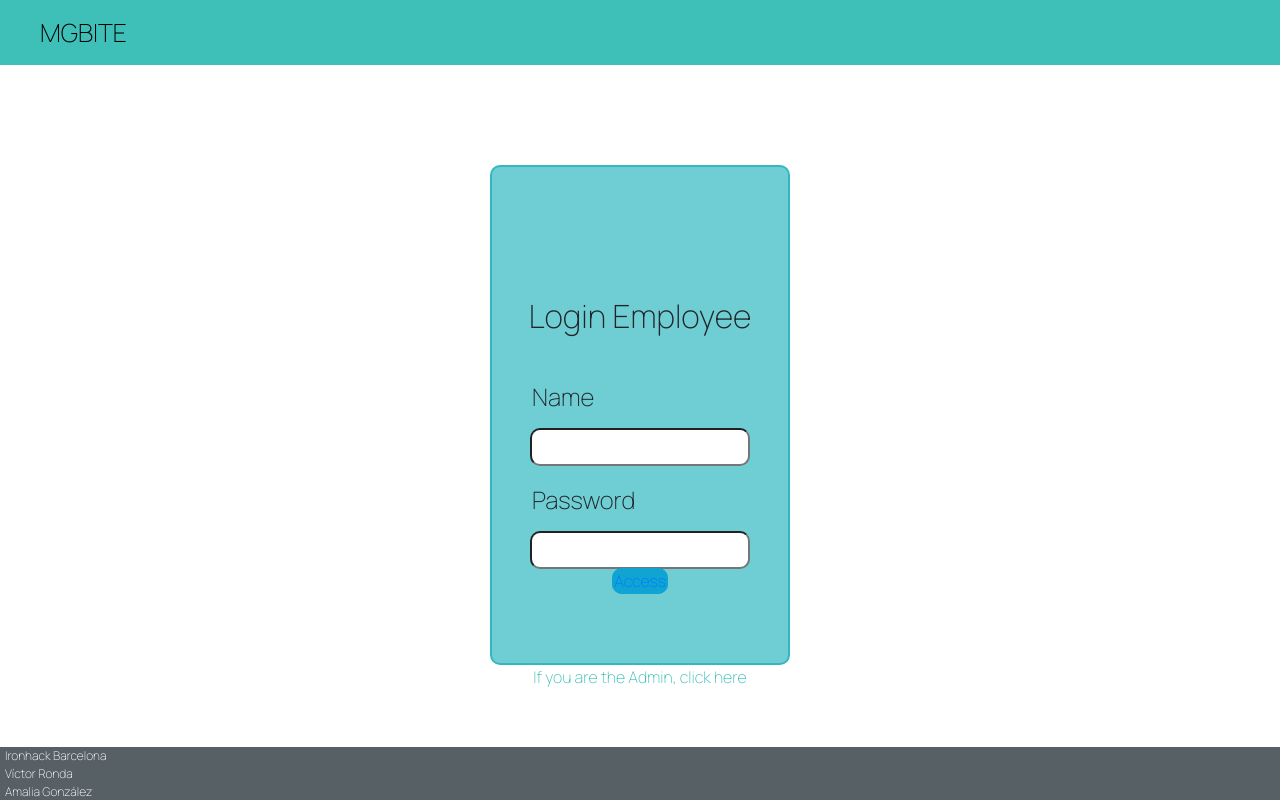
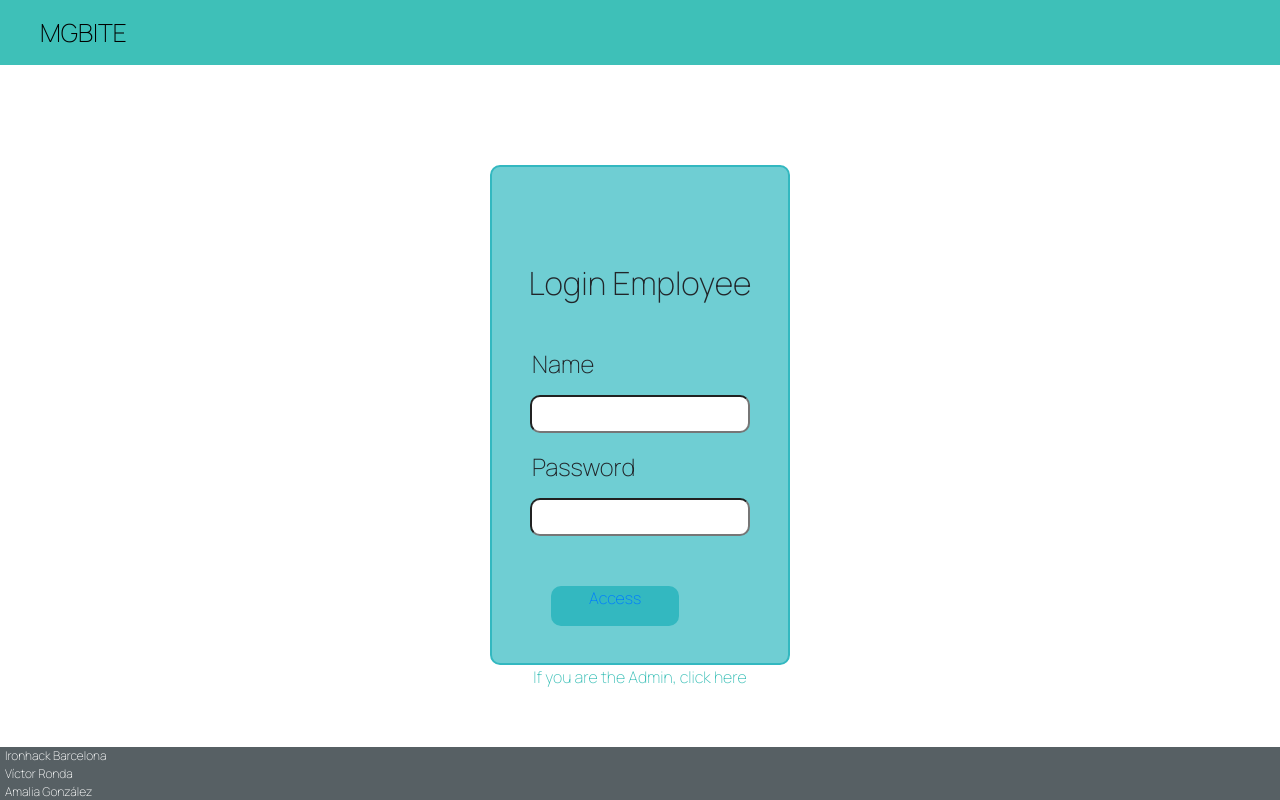
Before and after one commit to victorronda/project_3, a React (Create React App) app in the folder frontend/auth-client-boilerplate/: page /employees/login in a window 1280 px wide. Built offline with nearby package versions, Linux system fonts and the light colour scheme; no server answers.

Commit message:
FINALLY DONE

```diff
--- a/frontend/auth-client-boilerplate/src/App.css
+++ b/frontend/auth-client-boilerplate/src/App.css
@@ -257,8 +257,9 @@
   border: #33B8C0;
   border-radius: 10px;
   height: 40px;
-  width: 100px;
+  width: 10vw;
   margin-top: 50px;
+  margin-left: 20%
 }
 
 /* Signup */
--- a/frontend/auth-client-boilerplate/src/components/Particulares/admin/MyTable.js
+++ b/frontend/auth-client-boilerplate/src/components/Particulares/admin/MyTable.js
@@ -22,9 +22,7 @@ const MyTable = () => {
         }
     };
 
-    const handleClickEdit = (e) => { // Hacer que renderice al hableFormSubmit
-        e.preventDefault()
-    }
+
 
     useEffect(() => {
 		showAll();
@@ -35,20 +33,9 @@ const MyTable = () => {
         setTables(showTables);
     }
 
-    return (
-        <div>
-        <Navbar/>
-        <div>
-            <div>
-					{tables.length > 0 ? <div className="contEdit">
-                                            <div className="editTables">
-                                            <h2>You have {tables.length} tables</h2>
-                                            </div>
-                                            <div className="btn-box">
-                                            <button className="nobutton btn-edit" onClick={(e) => handleClickEdit(e)}><h3>Edit</h3></button>
-                                            </div>
-                                        </div> :
-                                        <div className="pageTable">
+
+    const formTable = (
+        <div className="pageTable">
                                         <form className="formuTable" onSubmit={(e) => handleFormSubmit(e)}>
                                             <div className="title">
                                                 <label><h2>How many tables do you have?</h2></label>
@@ -67,6 +54,29 @@ const MyTable = () => {
                                             </div>
                                         </form>
                                      </div>
+    )
+
+    const handleClickEdit = (e) => { // Hacer que renderice al hableFormSubmit
+        e.preventDefault()
+       if(tables.lenght > 0){
+           return formTable
+       }
+    }
+
+    return (
+        <div>
+        <Navbar/>
+        <div>
+            <div>
+					{tables.length > 0 ? <div className="contEdit">
+                                            <div className="editTables">
+                                            <h2>You have {tables.length} tables</h2>
+                                            </div>
+                                            <div className="btn-box">
+                                            <button className="nobutton btn-edit" onClick={(e) => handleClickEdit(e)}><h3>Edit</h3></button>
+                                            </div>
+                                        </div> :
+                                        formTable
                                      }
             </div>
 
--- a/frontend/auth-client-boilerplate/src/pages/FinalMessage.js
+++ b/frontend/auth-client-boilerplate/src/pages/FinalMessage.js
@@ -1,11 +1,30 @@
-import React from 'react'
+import React, { Component } from 'react'
 import { withAuth } from '../context/AuthProvider'
 import iconChef from '../images/icono-chef2.jpg'
 import NavbarEm from '../components/global/NavbarEm'
+import { Redirect } from 'react-router-dom'
 
-const FinalMessage = () => {
+class FinalMessage extends Component {
+
+    constructor(props) {
+        super(props)
+        this.state = {
+         showText: false
+        }
+       }
+
+       componentDidMount() {
+        setTimeout(() => {
+          this.setState({ showText: true })
+        }, 5000)
+       }
+
+    render() {
+        const {showText}=this.state
              return (
-        <div>
+
+
+                !showText ?  <div>
             <NavbarEm/>
             <div className="row mw-100">
               <div className="col-lg-5" style={{fontSize: "170px", color: "#53E2AF", fontWeight: "bolder", margin: "12% 10% 0 10%"}}>
@@ -18,7 +37,14 @@ const FinalMessage = () => {
 
             </div>
             </div>
-    )
+            : <Redirect to={'/menu'} />   )
+
+
+
+
     }
 
-export default withAuth(FinalMessage)
+}
+
+
+export default FinalMessage
--- a/frontend/auth-client-boilerplate/src/pages/LoginEmployee.js
+++ b/frontend/auth-client-boilerplate/src/pages/LoginEmployee.js
@@ -33,8 +33,8 @@ const LoginEmployee = () => {
                         required
                         />
                     </div>
-                    <div className="">
-                        <Link style={{textDecoration: "none"}} className="btn-login" to='/main/employee'>Access</Link>
+                    <div className="btn-login-em">
+                        <Link style={{textDecoration: "none", transform: "trans"}} className="" to='/main/employee'>Access</Link>
                     </div>
                 </form>
             </div>
```
Lines whose indentation alone changed are shown as unchanged.
